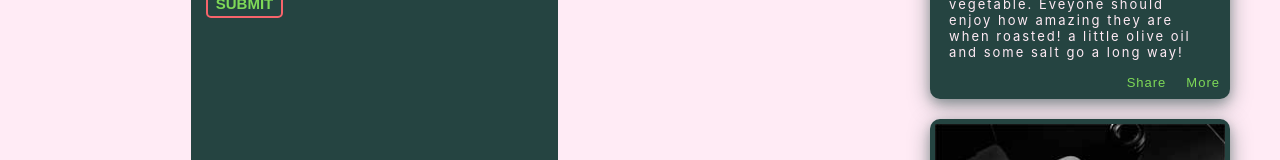
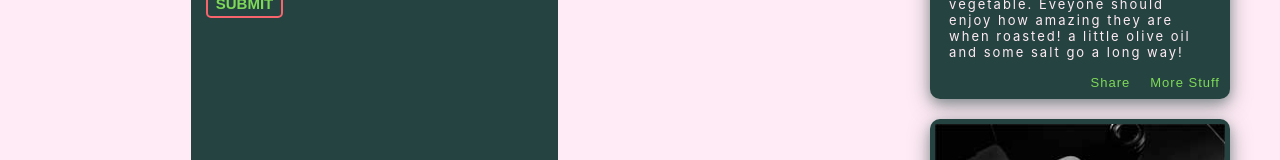
Before and after one commit to HorvathAndrew-FS/horvath-andrew-prw, a React (Create React App) app: page / in a window 1280 px wide. Shown: the part 502-662 px from the top of the page. Built offline with nearby package versions, Linux system fonts and the light colour scheme; the HTML template or start-up script is replaced by a standard one.

Commit message:
Fix myad

```diff
--- a/src/components/myAd.js
+++ b/src/components/myAd.js
@@ -10,7 +10,7 @@ const MyAd = props => {
             </p>
             <div style={styles.buttons}>
                 <button type="submit" style={styles.cardButton}>Share</button>
-                <button type="submit" style={styles.cardButton}>More</button>
+                <button type="submit" style={styles.cardButton}>More Stuff</button>
             </div>
         </article>
     )
```
